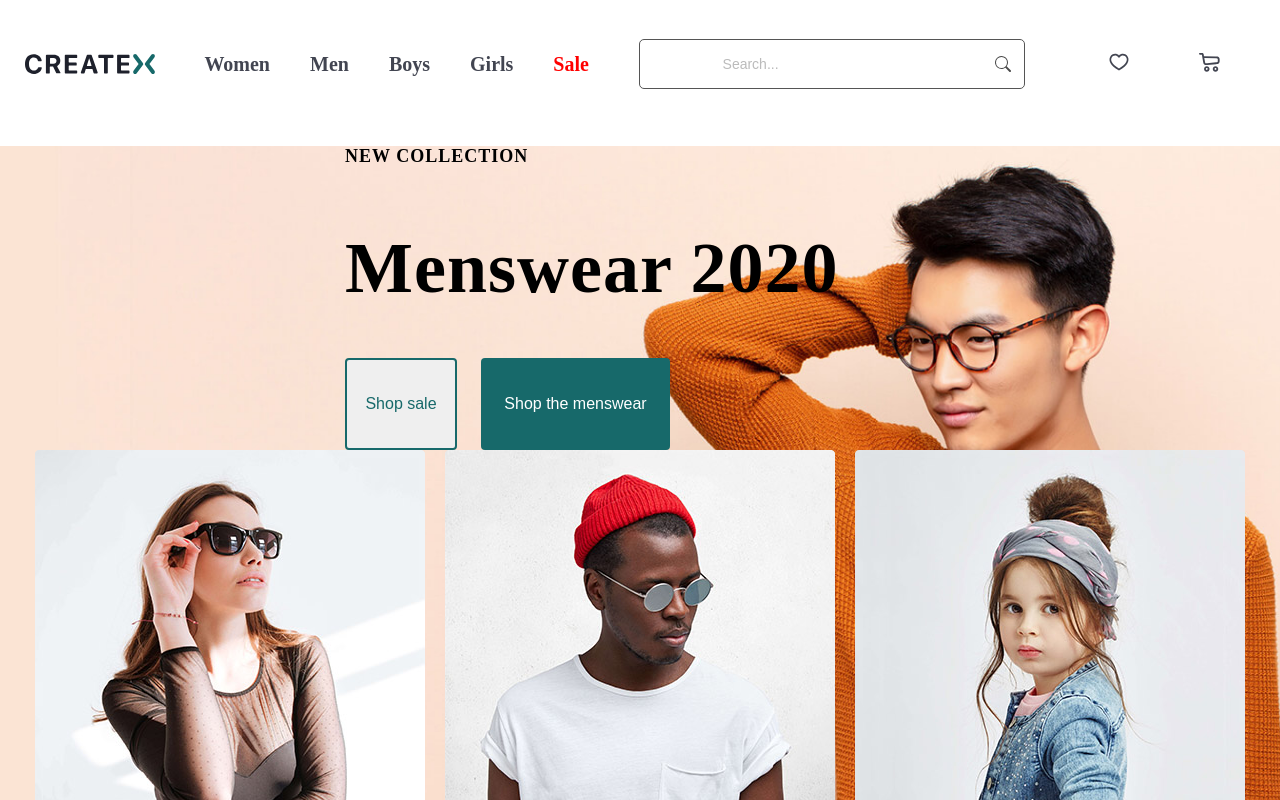
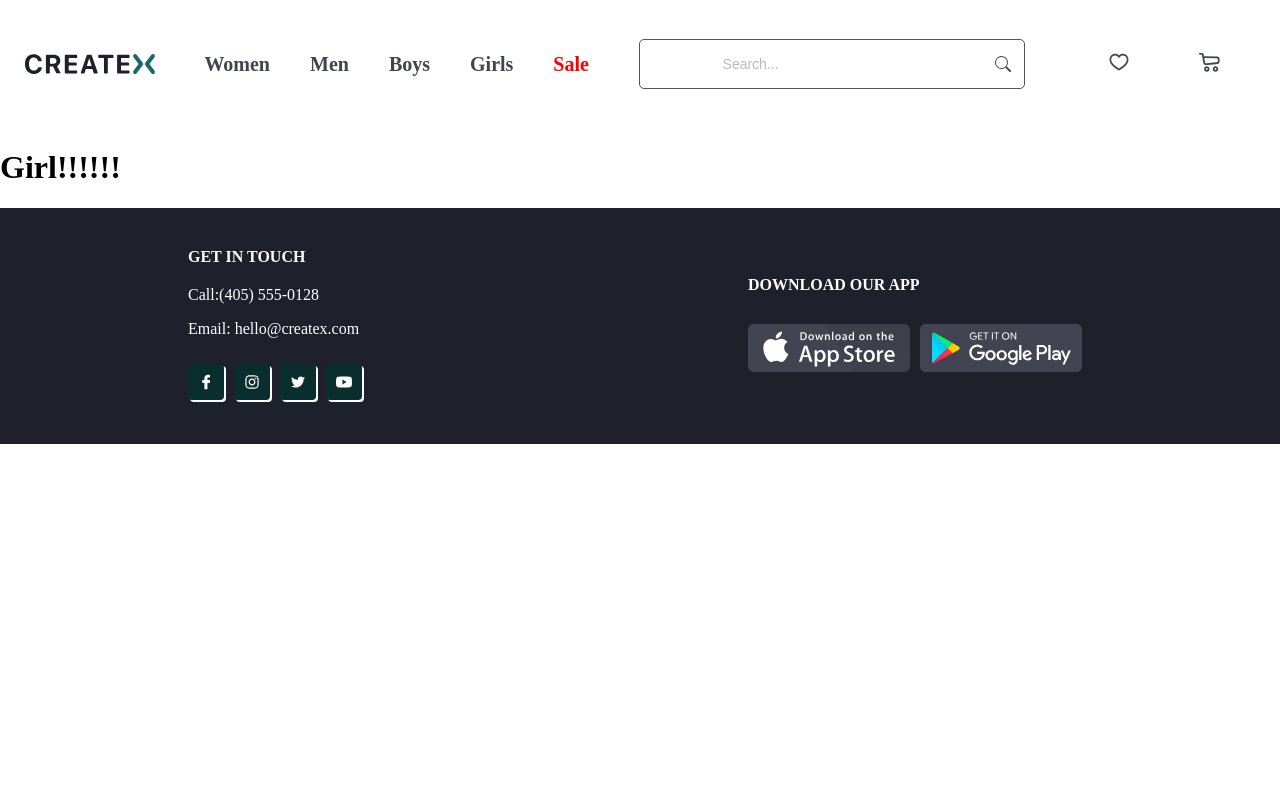
Before and after one commit to JuliiaKom/delivery-app, a React (Create React App) app: page /Girls in a window 1280 px wide. Shown: the top 800 px of the page. Built offline with nearby package versions, Linux system fonts and the light colour scheme.

Commit message:
add  routes

```diff
--- a/src/App.js
+++ b/src/App.js
@@ -5,12 +5,21 @@ import Navbar from "./Components/Navbar/Navbar";
 import Homepage from "./Components/Homepage/Homepage";
 import Footer from "./Components/Footer/Footer";
 import Section from "./Components/Homepage/Section";
+import {Link, Route, Routes} from "react-router-dom";
+import Main from "./Components/Homepage/main";
+import Sale from "./Components/Shop/Sale";
+import Girls from "./Components/Shop/Girls";
 function App(props) {
   return (
     <div className={css.delivery}>
         <Navbar data={props.data.navbar}/>
-        <Homepage data={props.data.main}/>
-        <Section data={props.data.section}/>
+        {/*<Homepage data={props.data.main}/>*/}
+        {/*<Section data={props.data.section}/>*/}
+        <Routes>
+            <Route path="/*" element={<Main data={props.data}/>}/>
+            <Route path="/Sale" element={<Sale />}/>
+            <Route path="/Girls" element={<Girls />}/>
+        </Routes>
         <Footer/>
 
     </div>
--- a/src/Components/Homepage/Homepage.jsx
+++ b/src/Components/Homepage/Homepage.jsx
@@ -33,8 +33,6 @@ const Homepage = (props) => {
                 </div>
             </div>
         </div>
-
-
     )
 }
 export default Homepage;
--- /dev/null
+++ b/src/Components/Homepage/main.jsx
@@ -0,0 +1,14 @@
+import React from "react";
+import Homepage from "./Homepage";
+import Section from "./Section";
+
+function Main(props) {
+    return (
+        <div>
+            <Homepage data={props.data.main}/>
+            <Section data={props.data.section}/>
+        </div>
+    );
+}
+
+export default Main;
--- /dev/null
+++ b/src/Components/Shop/Girls.jsx
@@ -0,0 +1,12 @@
+import React from "react";
+
+function Girls() {
+    return (
+        <div>
+            <h1>Girl!!!!!!</h1>
+        </div>
+
+    )
+}
+
+export default Girls;
--- /dev/null
+++ b/src/Components/Shop/Sale.jsx
@@ -0,0 +1,12 @@
+import React from "react";
+
+function Sale() {
+    return (
+       <div>
+           <h1>SALE!!!!!!</h1>
+       </div>
+
+    )
+}
+
+export default Sale;
```
